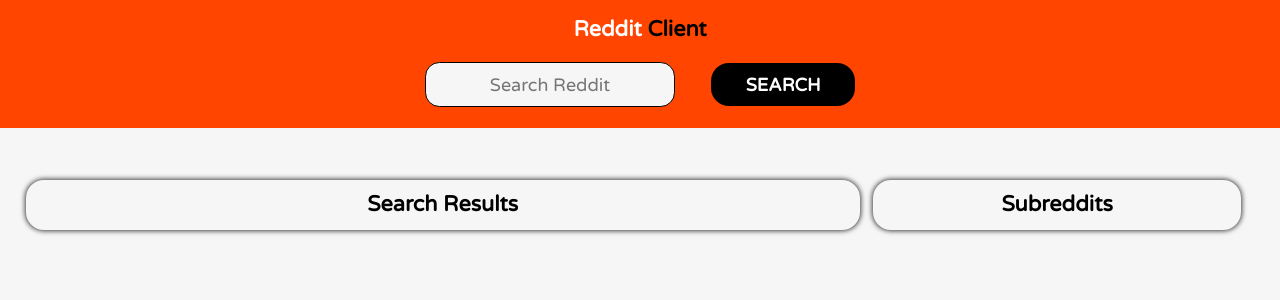
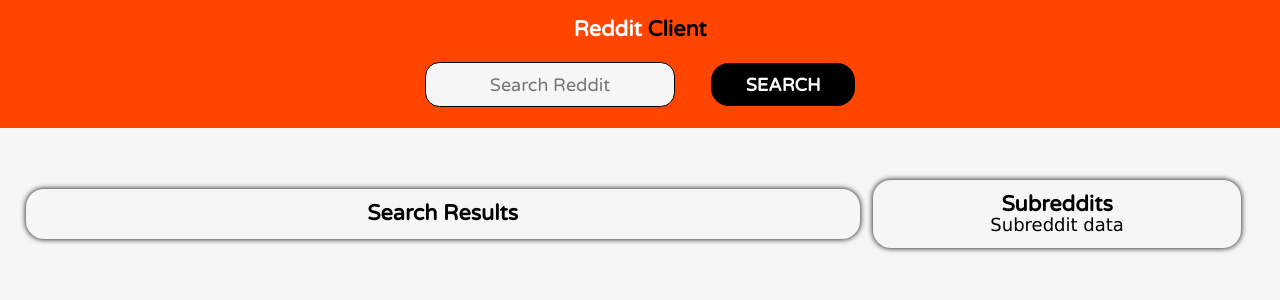
Before and after one commit to katie-ws/reddit-client, a React (Create React App) app: page / in a window 1280 px wide. Shown: the top 300 px of the page. Built offline with nearby package versions, Linux system fonts and the light colour scheme.

Commit message:
Added Subreddit component

```diff
--- /dev/null
+++ b/src/Components/Subreddit/Subreddit.js
@@ -0,0 +1,11 @@
+import React from 'react';
+
+export const Subreddit = () => {
+    return (
+        <ul>
+            <li>
+                Subreddit data
+            </li>
+        </ul>
+    )
+};
--- a/src/Components/Subreddits/Subreddits.js
+++ b/src/Components/Subreddits/Subreddits.js
@@ -1,11 +1,13 @@
 import React from 'react';
 import './Subreddits.css';
+import {Subreddit} from '../Subreddit/Subreddit';
 
 export const Subreddits = () => {
 
     return (
         <div className="Subreddits">
             <h2>Subreddits</h2>
+            <Subreddit />
         </div>
     )
 };
```
